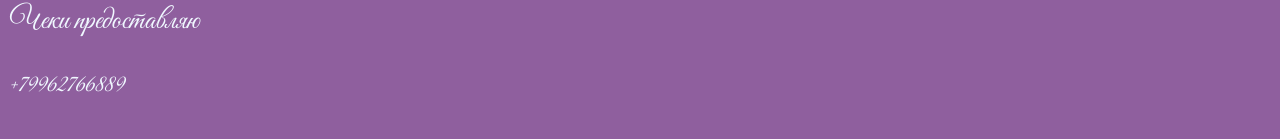
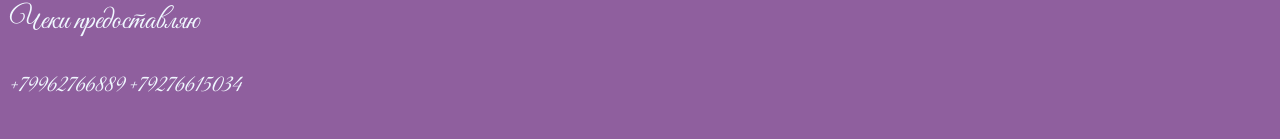
Before and after one commit to sweetpresent/sweetpresent, a plain HTML site: page index.html in a window 1280 px wide. Shown: the part 4436-4575 px from the top of the page. Drawn offline with Linux system fonts and the light colour scheme.

Commit message:
Update index.html

```diff
--- a/index.html
+++ b/index.html
@@ -173,7 +173,7 @@
         <p style="font-size: 30px; color:aliceblue">
             Чеки предоставляю
         </p>
-        <p style="font-size:25px ; color: aliceblue;"> +79962766889 </p>
+        <p style="font-size:25px ; color: aliceblue;"> +79962766889 +79276615034</p>
         <p style="font-size: 40px; color:aliceblue"> Адрес: c. Кочковатка, ул. Молодежная 18</p>
         <p style="font-size:25px ; color: aliceblue;">Заказ за 4-5 дней. Самовывоз </p>
     </footer>
```
